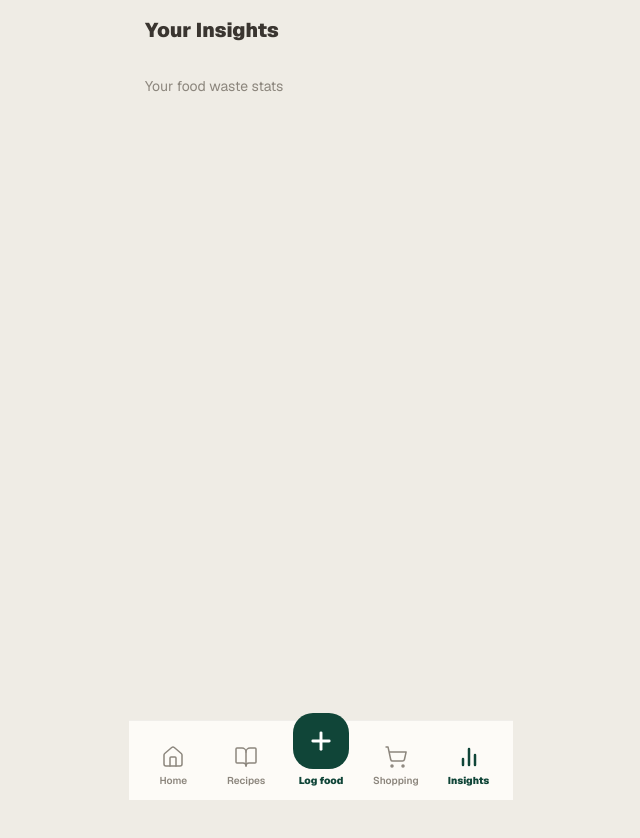
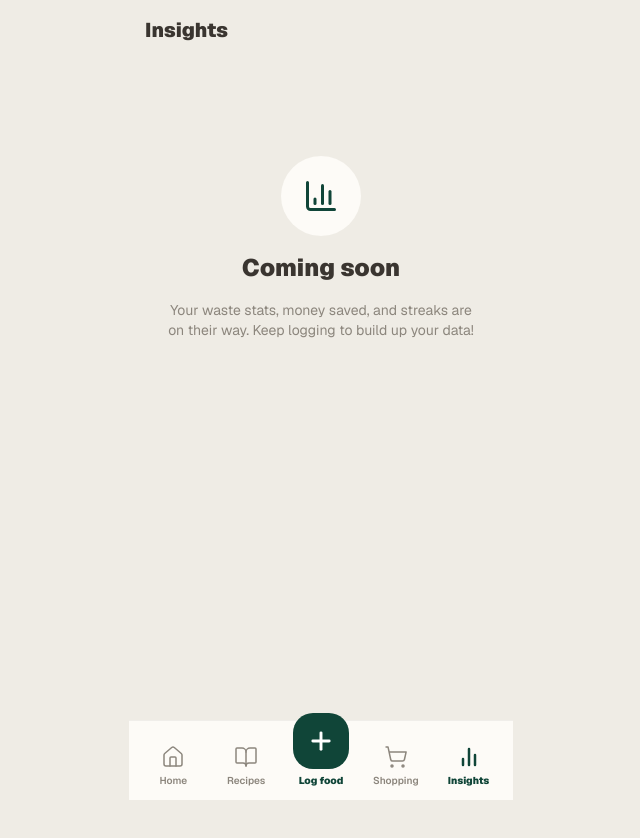
Before and after one commit to samuel-shift/cubby-v2, a Next.js app: page /insights in a window 1280 px wide. Shown: the top 838 px of the page, without its empty margins (319-959 px from the left). Built offline with nearby package versions, Linux system fonts and the light colour scheme.

Commit message:
Update page.tsx

```diff
--- a/src/app/(app)/insights/page.tsx
+++ b/src/app/(app)/insights/page.tsx
@@ -1,16 +1,18 @@
-/**
- * Insights Page
- * Unaffected by redesign — apply new design tokens only.
- */
 import { PageHeader } from "@/components/ui/PageHeader";
+import { BarChart3 } from "lucide-react";
 
 export default function InsightsPage() {
   return (
     <div className="min-h-screen bg-cubby-stone">
-      <PageHeader title="Your Insights" />
-      <div className="px-4 pt-4">
-        {/* TODO: InsightsDashboard component */}
-        <p className="text-cubby-taupe text-sm">Your food waste stats</p>
+      <PageHeader title="Insights" />
+      <div className="flex flex-col items-center justify-center px-6 pt-24 text-center space-y-4">
+        <div className="w-20 h-20 bg-cubby-cream rounded-full flex items-center justify-center">
+          <BarChart3 className="w-9 h-9 text-cubby-green" />
+        </div>
+        <h2 className="font-black text-cubby-charcoal text-2xl">Coming soon</h2>
+        <p className="text-cubby-taupe text-sm max-w-xs">
+          Your waste stats, money saved, and streaks are on their way. Keep logging to build up your data!
+        </p>
       </div>
     </div>
   );
```
